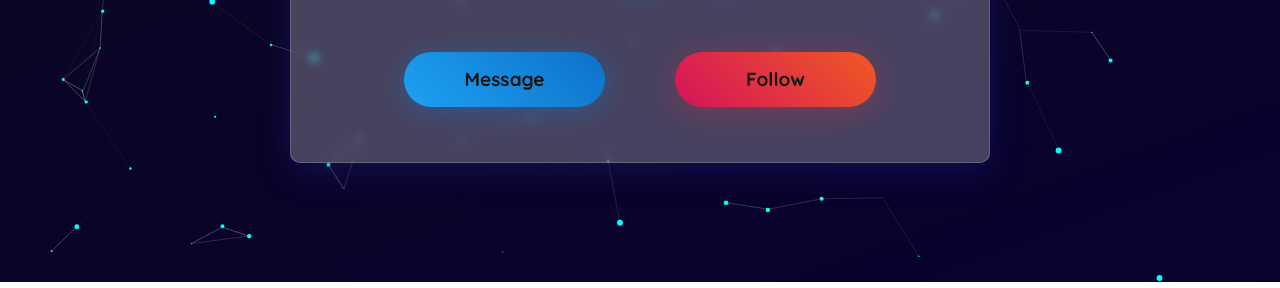
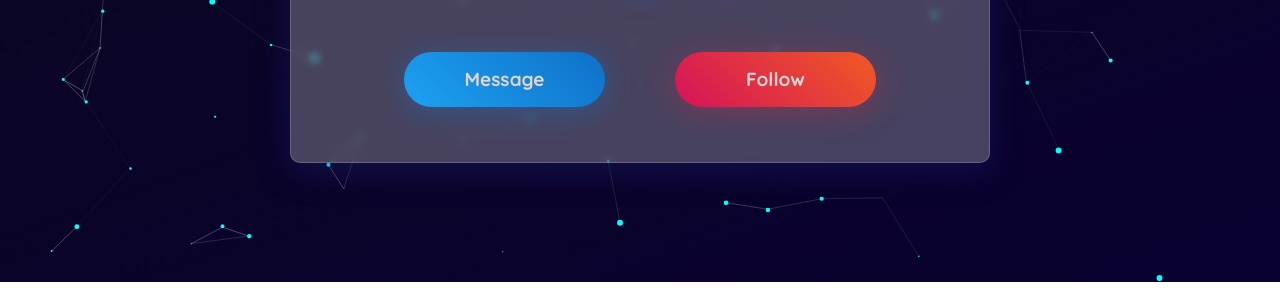
Before and after one commit to carlcastanas/glassmorphic, a plain HTML site: page index.html in a window 1280 px wide. Shown: the part 518-806 px from the top of the page. Drawn offline with nearby package versions, Linux system fonts and the light colour scheme.

Commit message:
Update style.css

```diff
--- a/style.css
+++ b/style.css
@@ -240,7 +240,7 @@ a, a:hover {
   min-width: 201px;
   border-radius: 50px;
   min-height: 55px;
-  color: rgb(20, 20, 20);
+  color: rgb(228, 213, 213);
   cursor: pointer;
   backface-visibility: hidden;
   transition: all 0.3s;
```
